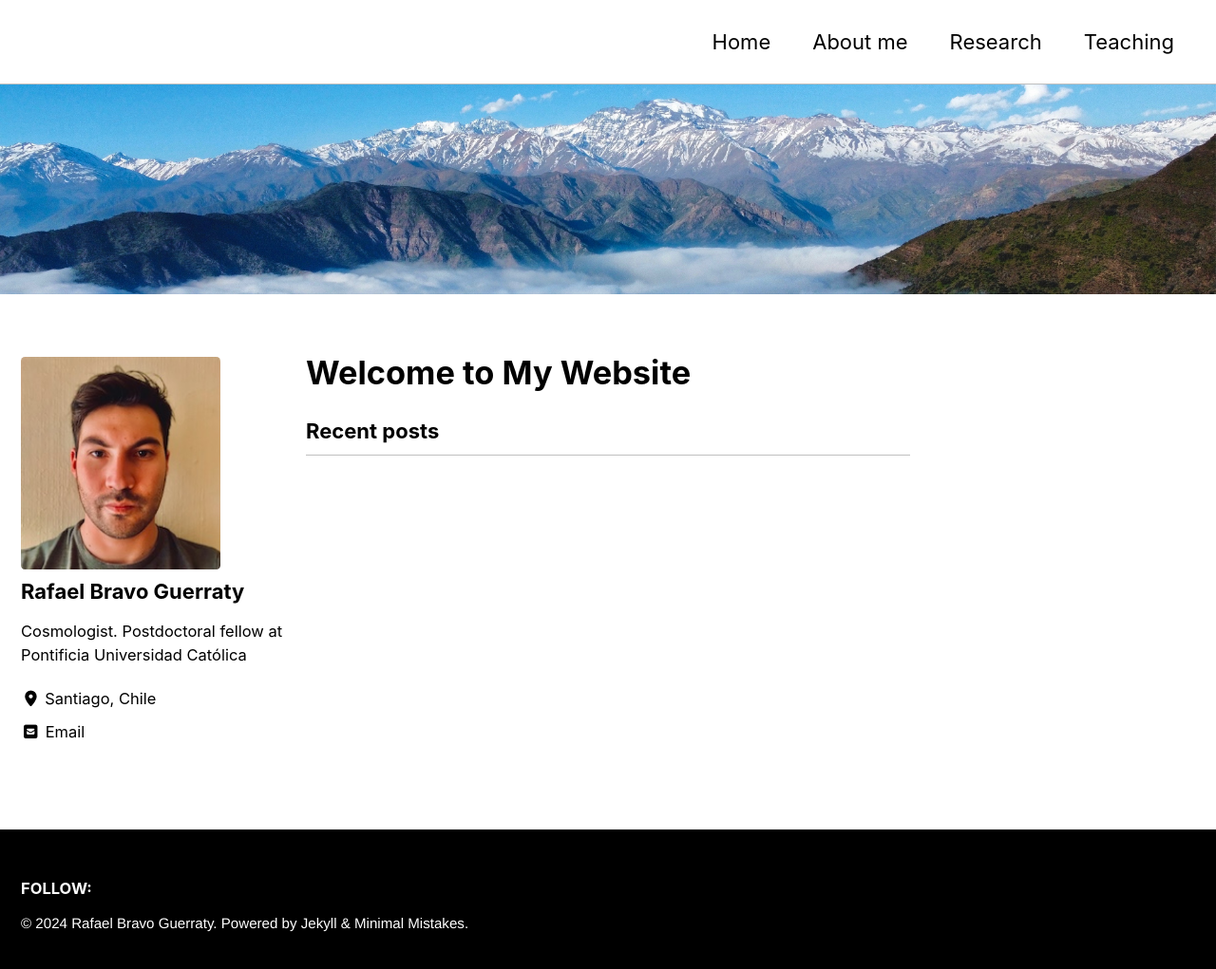
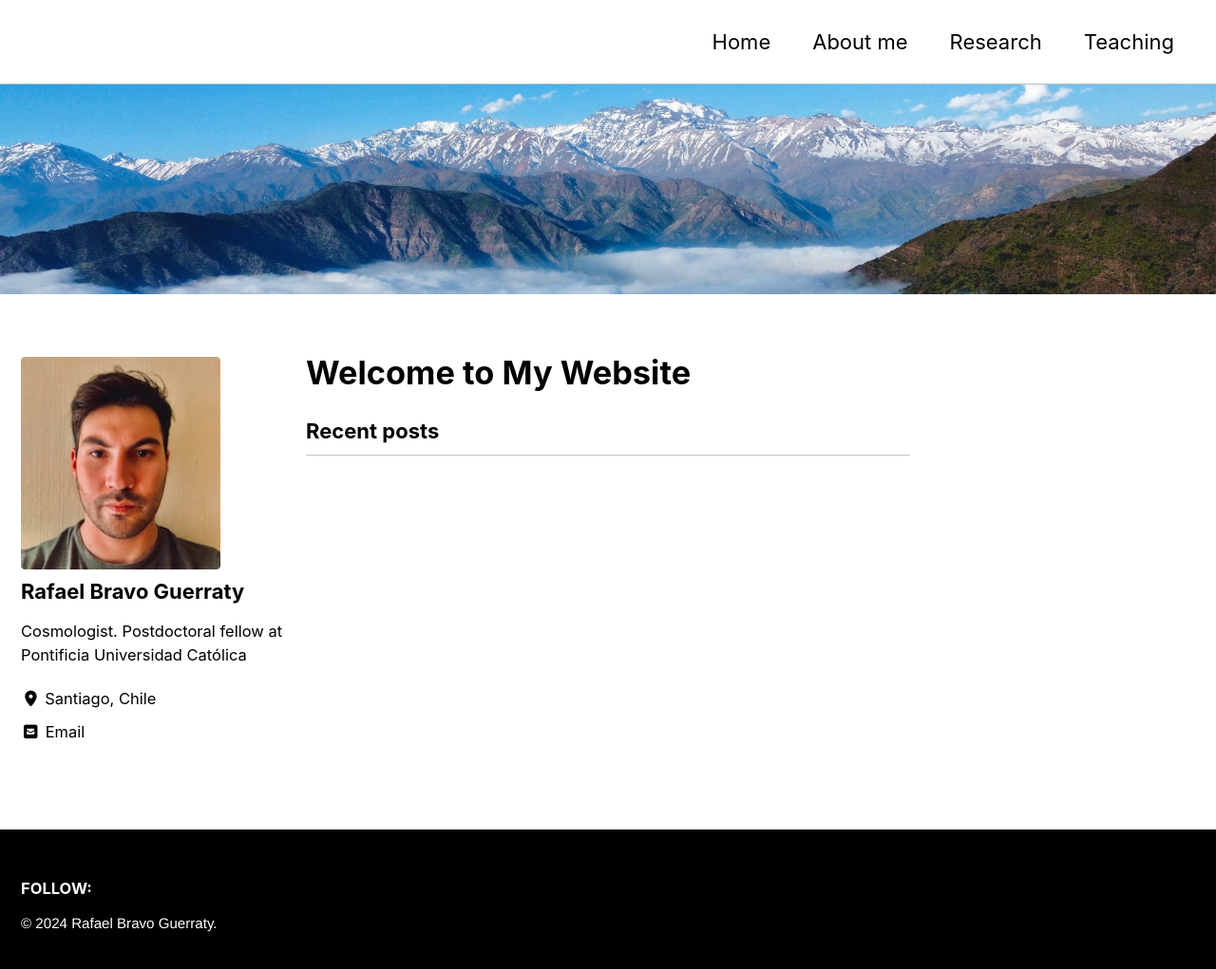
Before and after one commit to rguerraty/rguerraty.github.io, a Jekyll site: the page built from index.html, in a window 1280 px wide and 1028 px high. Shown: the top 1021 px of the window at 95% size. Built offline with Jekyll 4.4.1, drawn with Linux system fonts in a browser that asks for light colours; cached includes are drawn as plain includes; the list of posts is cut into pages by our own code.

Commit message:
Update footer.html

```diff
--- a/_includes/footer.html
+++ b/_includes/footer.html
@@ -18,4 +18,4 @@
   </ul>
 </div>
 
-<div class="page__footer-copyright">&copy; {{ site.time | date: '%Y' }} <a href="{{ site.copyright_url | default: site.url }}">{{ site.copyright | default: site.title }}</a>. {{ site.data.ui-text[site.locale].powered_by | default: "Powered by" }} <a href="https://jekyllrb.com" rel="nofollow">Jekyll</a> &amp; <a href="https://mademistakes.com/work/jekyll-themes/minimal-mistakes/" rel="nofollow">Minimal Mistakes</a>.</div>
+<div class="page__footer-copyright">&copy; {{ site.time | date: '%Y' }} <a href="{{ site.copyright_url | default: site.url }}">{{ site.copyright | default: site.title }}</a>. </div>
```
